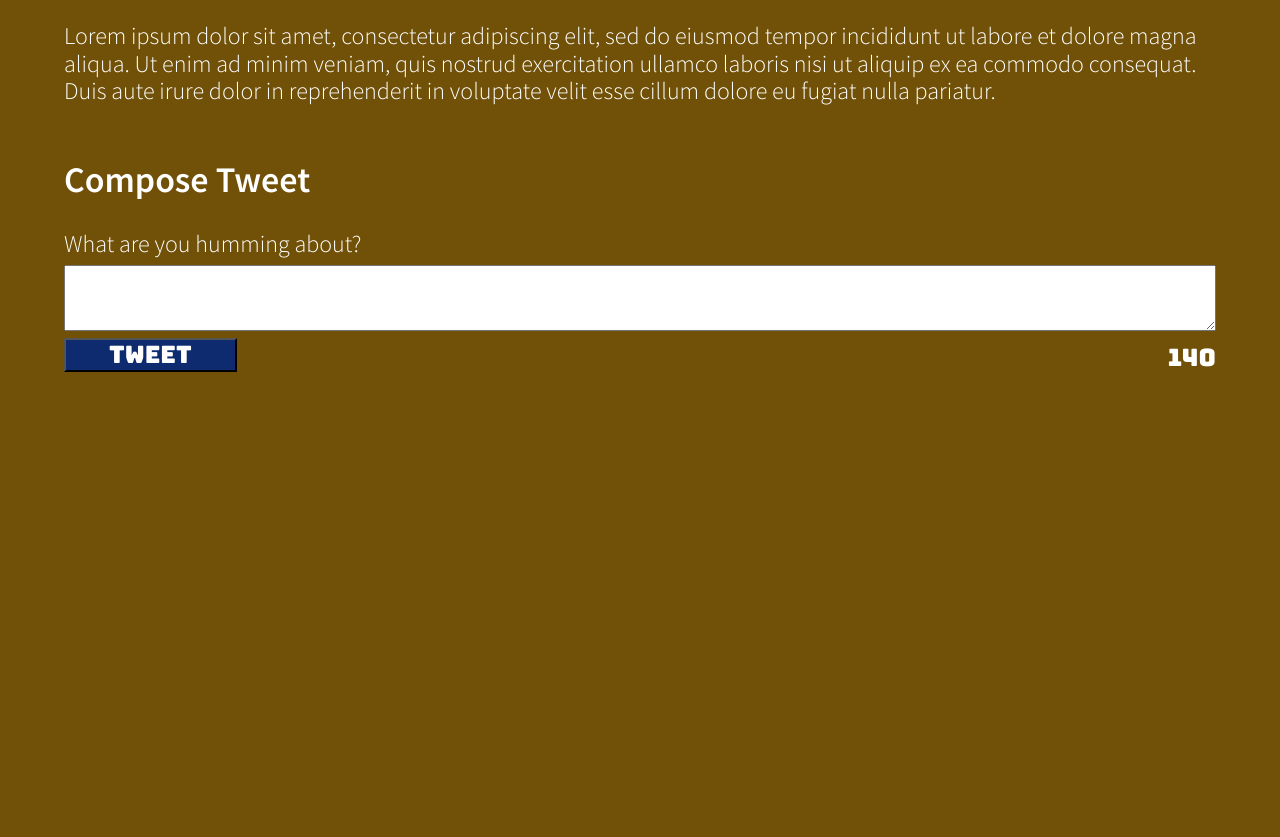
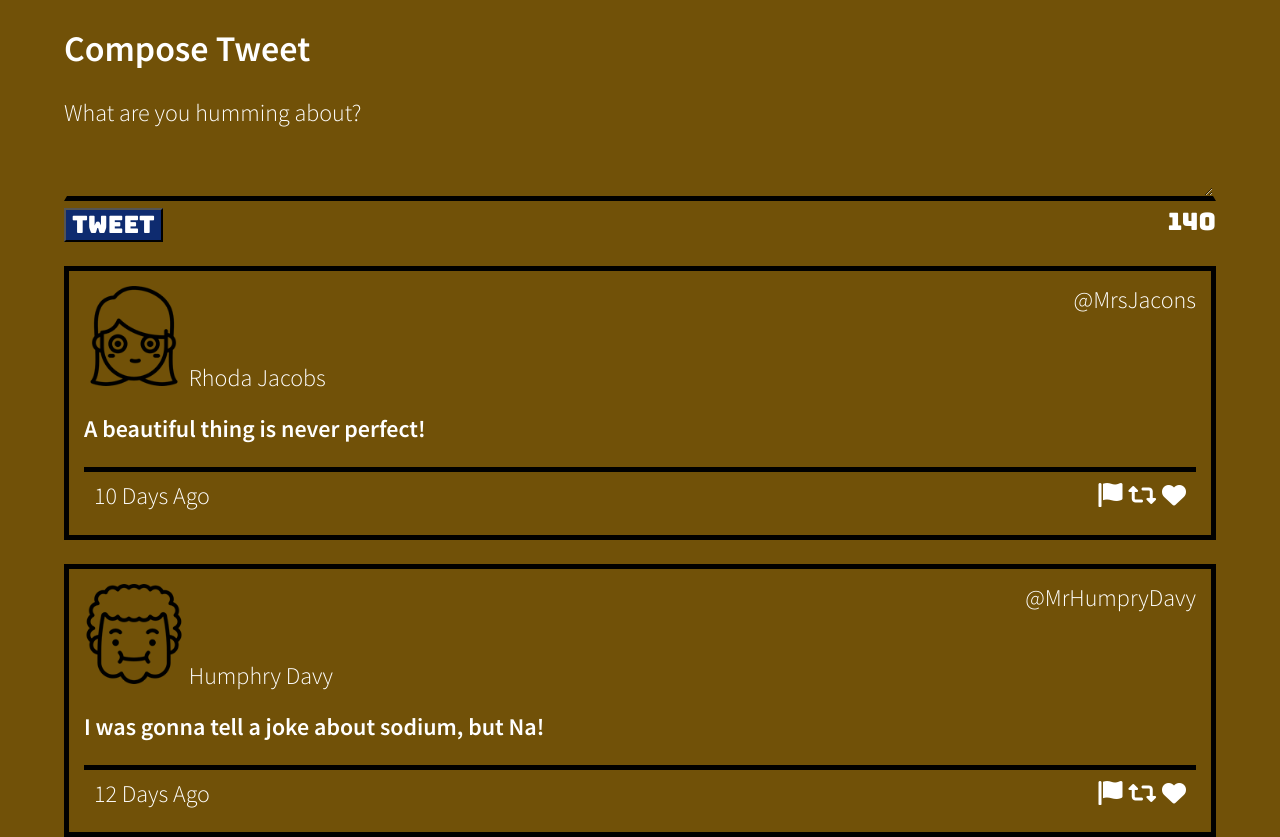
Before and after one commit to thameemsh/tweeter, a website: page public/index.html in a window 1280 px wide. Shown: the part 522-1359 px from the top of the page. Before the commit the page ends 895 px from the top, so only its background shows below. Drawn offline with nearby package versions, Linux system fonts and the light colour scheme.

Commit message:
Add functionality to show recent posts

```diff
--- a/public/index.html
+++ b/public/index.html
@@ -33,6 +33,9 @@
      <!-- New Tweet CSS-->
      <link rel="stylesheet" href="/styles/new-tweet.css" type="text/css" />
 
+     <!-- Old Tweets CSS-->
+     <link rel="stylesheet" href="/styles/old-tweet.css" type="text/css" />
+
     <!-- External JS -->
     <script src="https://ajax.googleapis.com/ajax/libs/jquery/3.4.1/jquery.min.js"></script>
 
@@ -57,9 +60,9 @@
 
     </nav>
 
-    <header>
-      <div class="profilepic">
-          <img src="/images/profile-hex.png" >
+    <header class="main-header">
+      <div >
+          <img class="profilepic" src="/images/profile-hex.png" >
           <!-- <br><h2>Angela</h2> -->
       </div>
       <!-- <br> -->
@@ -70,19 +73,62 @@
 
     <!-- Page-specific (main) content here -->
     <main class="container">
-      <p>Lorem ipsum dolor sit amet, consectetur adipiscing elit, sed do eiusmod tempor incididunt ut labore et dolore magna aliqua. Ut enim ad minim veniam, quis nostrud exercitation ullamco laboris nisi ut aliquip ex ea commodo consequat. Duis aute irure dolor in reprehenderit in voluptate velit esse cillum dolore eu fugiat nulla pariatur.</p>
 
       <section class="new-tweet">
         <h2>Compose Tweet</h2>
-        <!-- <form action="/tweets" method="POST"> -->
+        <form action="/tweets" method="POST">
          <label for="tweet-text">What are you humming about?</label>
           <textarea name="text" id="tweet-text"></textarea>
           <div class=tweetcount>
             <button type="submit" id="button">Tweet</button>
             <output name="counter" class="counter" for="tweet-text">140</output>
           </div>
-        <!-- </form> -->
+        </form>
       </section>
+
+      <article >
+          <header class="old-tweet-header">
+            <div class="old-header-left">
+              <img class = "old-tweet-img" src="/images/Girl-avatar.png" >
+              <span>Rhoda Jacobs</span>
+            </div>
+            <span class="name-tag">@MrsJacons</span>
+          </header>
+
+          <div class="old-tweet-text">
+            <p id="past-tweet">A beautiful thing is never perfect!</p>
+          </div>
+          <footer class="old-tweet-footer">
+            <div class="time passed">10 Days Ago</div>
+            <div class="react-icons">
+              <i class="fas fa-flag"></i>
+              <i class="fas fa-retweet"></i>
+              <i class="fas fa-heart"></i>
+            </div>
+          </footer>
+      </article>
+
+      <article >
+        <header class="old-tweet-header">
+          <div class="old-header-left">
+            <img class = "old-tweet-img" src="/images/boy-avatar.png" >
+            <span>Humphry Davy</span>
+          </div>
+          <span class="name-tag">@MrHumpryDavy</span>
+        </header>
+
+        <div class="old-tweet-text">
+          <p id="past-tweet">I was gonna tell a joke about sodium, but Na!</p>
+        </div>
+        <footer class="old-tweet-footer">
+          <div class="time passed">12 Days Ago</div>
+          <div class="react icons">
+            <i class="fas fa-flag"></i>
+            <i class="fas fa-retweet"></i>
+            <i class="fas fa-heart"></i>
+          </div>
+        </footer>
+    </article>
     </main>
 
   </body>
--- a/public/styles/header.css
+++ b/public/styles/header.css
@@ -1,4 +1,4 @@
-header {
+header.main-header {
   display: flex;
   flex-direction: column;
   align-items: center;
@@ -6,11 +6,8 @@ header {
   justify-content: center;
   height: 400px;
   width: 100%;
+  margin-top: 120px;
   background-color: #ca910da9;
 background-image: url("https://www.transparenttextures.com/patterns/shley-tree-2.png");
 
 }
-
-/* .profilename, .profilepic{
-  display: flex;
-} */
--- a/public/styles/nav.css
+++ b/public/styles/nav.css
@@ -5,7 +5,11 @@ nav {
   align-items: center;
   width: 100%;
   height: 120px;
-}
+  position: fixed;
+  top: 0;
+  width: 100%;
+  overflow: hidden;
+ }
 
 .nav-left {
   display: flex;
--- a/public/styles/new-tweet.css
+++ b/public/styles/new-tweet.css
@@ -31,30 +31,30 @@ label{
 
 textarea{
   flex-basis: 100%;
-  padding-bottom: 0.3em;
+  background-color: #715108 ;
+  border:3px solid #715108;
+  border-bottom: 5px solid black;
+  color: white;
+  font-weight: bold;
 }
+
 
 .tweetcount {
   flex-basis: 100%;
   display: flex;
   padding-top: 0.3em;
   /* flex-wrap: wrap; */
-  /* justify-content: flex-start; */
+  justify-content: space-between;
 }
 
+
 button{
-flex-basis: 15%;
-/* flex-grow: 1; */
 background-color: #03277ce3;
 color: white;
 font-family: 'Bungee', cursive;
 }
 
 .counter{
-  flex-basis: 85%;
-  /* flex-grow: 1; */
-  align-self: flex-end;
-  text-align: right;
   font-family: 'Bungee', cursive;
   color: white;
 }
--- /dev/null
+++ b/public/styles/old-tweet.css
@@ -0,0 +1,63 @@
+article {
+  border : 5px solid black;
+  display: flex;
+  flex-wrap: wrap;
+  margin-top: 1em;
+  width: 100%;
+  height: auto;
+  padding: 15px;
+
+}
+
+article:hover{
+  box-shadow: 13px 7px 15px 0px rgba(0,0,0,0.72);
+-webkit-box-shadow: 13px 7px 15px 0px rgba(0,0,0,0.72);
+-moz-box-shadow: 13px 7px 15px 0px rgba(0,0,0,0.72);
+}
+
+.old-tweet-header {
+  display: flex;
+  justify-content: space-between;
+  flex-basis: 100%;
+
+}
+
+.header-left {
+  display: flex;
+  align-items: center;
+
+}
+
+.name-tag {
+  margin-left: 10px;
+  justify-content: center;
+}
+
+/* .name-tag {
+  display: flex;
+  align-self: center;
+  margin: 5px;
+} */
+
+.old-tweet-img {
+  width: 100px;
+  height: 100px;
+  /* text-align: center; */
+}
+
+.old-tweet-text {
+  display: flex;
+  width: 100%;
+  font-weight: bold;
+  border-bottom: 5px solid black;
+}
+
+.fas:hover {
+ color: red;
+}
+.old-tweet-footer{
+  display: flex;
+  margin: 10px;
+  justify-content: space-between;
+  flex-basis: 100%;
+}
--- a/server/data-files/initial-tweets.json
+++ b/server/data-files/initial-tweets.json
@@ -8,7 +8,7 @@
     "content": {
       "text": "If I have seen further it is by standing on the shoulders of giants"
     },
-    "created_at": 1636938202125
+    "created_at": 1636962744536
   },
   {
     "user": {
@@ -19,6 +19,6 @@
     "content": {
       "text": "Je pense , donc je suis"
     },
-    "created_at": 1637024602125
+    "created_at": 1637049144536
   }
 ]
```
Also changed, not shown: public/images/Girl-avatar.png (added), public/images/boy-avatar.png (added), public/images/hexagon-avatar.png (added), server/index.js (line endings or trailing spaces).
